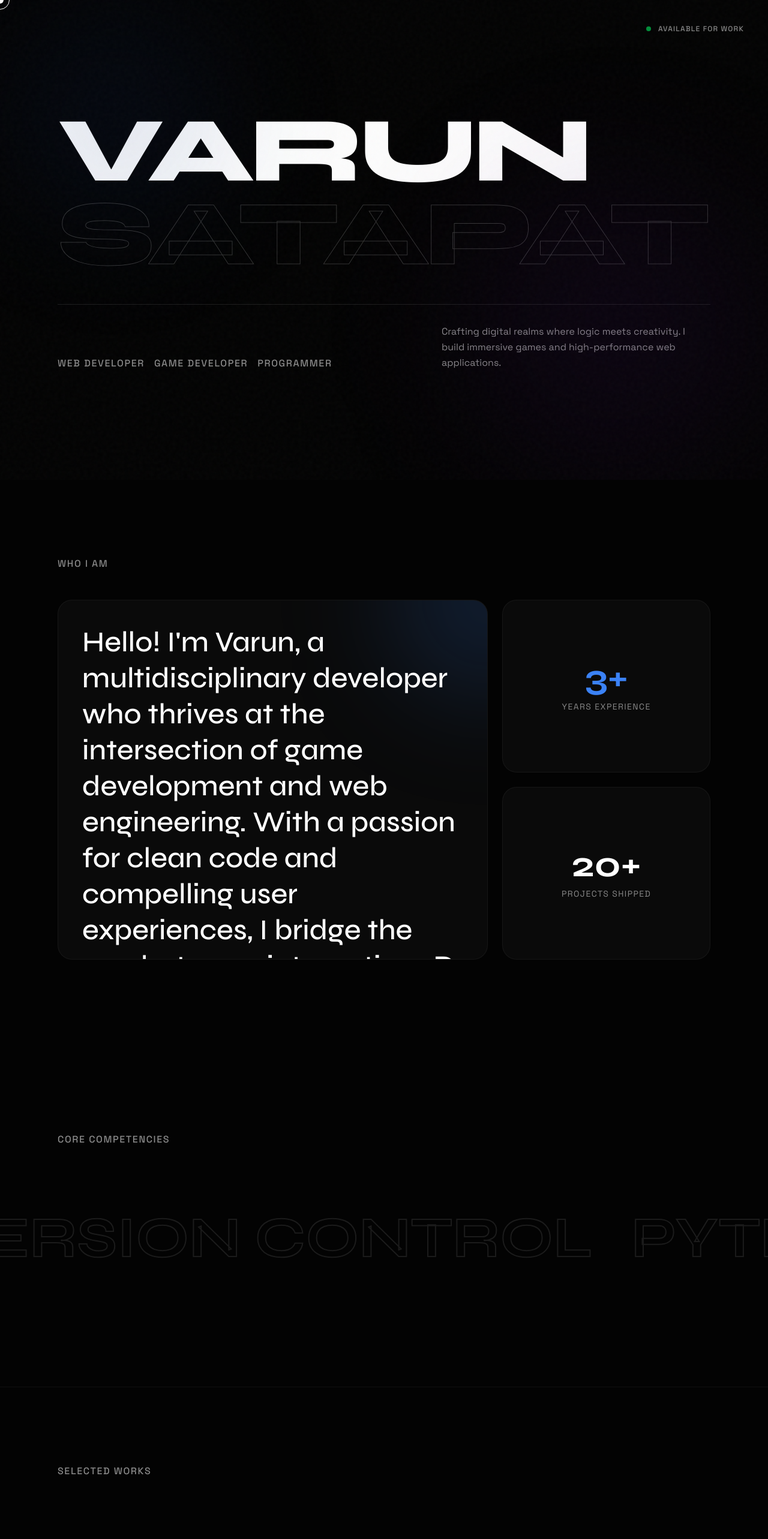
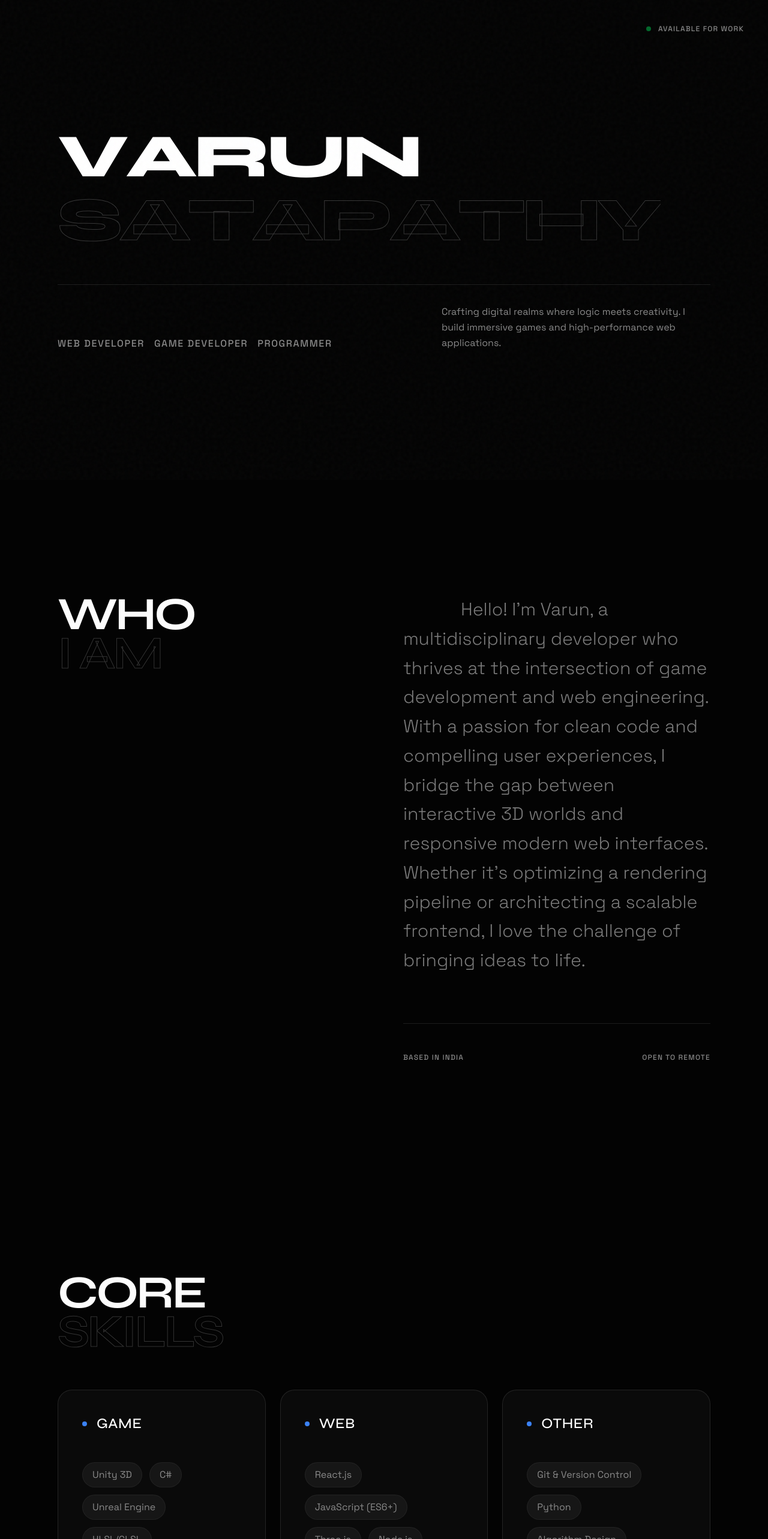
Before and after one commit to VeyronShark/portfolio, a React (Vite) app: page / in a window 1280 px wide. Shown: the top 2566 px of the page at 60% size. Built offline with nearby package versions, Linux system fonts and the light colour scheme.

Commit message:
refactor: Remove custom cursor, enhance Hero text animation, and redesign Projects section with sticky card layout.

```diff
--- a/src/App.jsx
+++ b/src/App.jsx
@@ -5,13 +5,11 @@ import Skills from './components/Skills';
 import Projects from './components/Projects';
 import data from './data.json';
 
-import CustomCursor from './components/CustomCursor';
+
 
 function App() {
   return (
     <div className="App min-h-screen bg-background text-primary selection:bg-accent selection:text-white">
-      <CustomCursor />
-
       {/* Noise Texture */}
       <div className="noise-overlay" />
 
--- a/src/components/About.jsx
+++ b/src/components/About.jsx
@@ -7,51 +7,49 @@ gsap.registerPlugin(ScrollTrigger);
 
 const About = ({ data }) => {
   const container = useRef();
+  const textRef = useRef();
 
   useGSAP(() => {
-    gsap.from(".bento-item", {
+    const tl = gsap.timeline({
       scrollTrigger: {
         trigger: container.current,
-        start: "top 70%",
-      },
+        start: "top 75%",
+      }
+    });
+
+    tl.from(textRef.current, {
       y: 50,
       opacity: 0,
-      duration: 1,
-      stagger: 0.2,
+      duration: 1.5,
       ease: "power3.out"
     });
+
   }, { scope: container });
 
   return (
-    <section ref={container} className="py-32 px-6 md:px-24">
-      <div className="max-w-[1400px] mx-auto">
-        <h2 className="text-base text-secondary uppercase tracking-widest font-medium mb-12">Who I Am</h2>
+    <section ref={container} className="py-24 md:py-48 px-6 md:px-24 bg-background text-primary relative overflow-hidden">
+      <div className="max-w-[1400px] mx-auto grid grid-cols-1 md:grid-cols-2 gap-16 items-start">
 
-        <div className="grid grid-cols-1 md:grid-cols-12 gap-6 w-full h-auto md:h-[600px]">
-          {/* Main Bio Card */}
-          <div className="bento-item md:col-span-8 bg-surface rounded-3xl p-10 border border-white/5 hover:border-white/10 transition-colors flex flex-col justify-between group overflow-hidden relative">
-            <div className="absolute top-0 right-0 w-[300px] h-[300px] bg-accent/20 blur-[100px] rounded-full translate-x-1/2 -translate-y-1/2 group-hover:bg-accent/30 transition-colors duration-500"/>
+        {/* Left Column - Heading */}
+        <div className="relative">
+          <h2 className="text-[12vw] md:text-[6vw] font-display font-bold leading-[0.85] tracking-tighter uppercase sticky top-24 mix-blend-difference select-none">
+            <span className="block text-white">Who</span>
+            <span className="block text-stroke text-transparent">I Am</span>
+          </h2>
+        </div>
 
-            <h3 className="text-4xl md:text-5xl font-display font-medium leading-tight relative z-10">
-              {data.description}
-            </h3>
-            <div className="mt-8 flex gap-4">
-              <span className="px-4 py-2 rounded-full border border-white/20 text-sm uppercase tracking-wide">Developer</span>
-              <span className="px-4 py-2 rounded-full border border-white/20 text-sm uppercase tracking-wide">Designer</span>
-            </div>
-          </div>
+        {/* Right Column - Content */}
+        <div ref={textRef} className="flex flex-col gap-8">
+           <div className="text-xl md:text-2xl lg:text-3xl font-light leading-relaxed text-secondary/90 md:indent-24">
+             {data.description}
+           </div>
 
-          {/* Side Stats Card */}
-          <div className="bento-item md:col-span-4 flex flex-col gap-6 h-full">
-            <div className="bg-surface rounded-3xl p-8 border border-white/5 flex-grow flex flex-col justify-center items-center text-center group hover:border-white/10 transition-colors">
-              <span className="text-6xl font-display font-bold text-accent mb-2">3+</span>
-              <span className="text-secondary uppercase tracking-widest text-sm">Years Experience</span>
-            </div>
-            <div className="bg-surface rounded-3xl p-8 border border-white/5 flex-grow flex flex-col justify-center items-center text-center group hover:border-white/10 transition-colors">
-              <span className="text-6xl font-display font-bold text-white mb-2">20+</span>
-              <span className="text-secondary uppercase tracking-widest text-sm">Projects Shipped</span>
-            </div>
-          </div>
+           <div className="w-full h-[1px] bg-white/10 mt-12 mb-4"></div>
+
+           <div className="flex justify-between items-center text-xs uppercase tracking-widest text-secondary font-medium">
+             <span>Based in India</span>
+             <span>Open to Remote</span>
+           </div>
         </div>
       </div>
     </section>
--- a/src/components/Hero.jsx
+++ b/src/components/Hero.jsx
@@ -5,14 +5,18 @@ import { useGSAP } from '@gsap/react';
 const Hero = ({ data }) => {
   const container = useRef();
 
+  // Split name into words
+  const words = data.name.split(" ");
+
   useGSAP(() => {
     const tl = gsap.timeline();
 
-    tl.from(".hero-line", {
+    // Animate letters
+    tl.from(".hero-char", {
       y: 100,
       opacity: 0,
-      duration: 1.2,
-      stagger: 0.2,
+      duration: 1,
+      stagger: 0.03,
       ease: "power4.out",
       delay: 0.5
     })
@@ -20,7 +24,8 @@ const Hero = ({ data }) => {
       opacity: 0,
       x: -20,
       duration: 0.8,
-      stagger: 0.2
+      stagger: 0.2,
+      ease: "power2.out"
     }, "-=0.5")
     .from(".hero-status", {
       scale: 0,
@@ -37,10 +42,17 @@ const Hero = ({ data }) => {
         <span className="text-xs uppercase tracking-widest text-secondary font-medium">Available for work</span>
       </div>
 
-      <div className="max-w-[1400px]">
-        <h1 className="font-display font-extrabold text-[12vw] leading-[0.9] uppercase tracking-tighter mix-blend-difference mb-8">
-          <div className="overflow-hidden"><span className="hero-line block">Varun</span></div>
-          <div className="overflow-hidden"><span className="hero-line block text-stroke">Satapathy</span></div>
+      <div className="max-w-[1400px] z-10 w-full">
+        <h1 className="font-display font-extrabold text-[7vw] md:text-[8vw] leading-[0.9] uppercase tracking-tighter mix-blend-difference mb-8 text-white select-none">
+          {words.map((word, wordIndex) => (
+            <div key={wordIndex} className="overflow-hidden inline-block mr-[2vw] last:mr-0">
+               <span className={`block ${wordIndex === 1 ? 'text-stroke text-transparent' : 'text-white'}`}>
+                {word.split("").map((char, charIndex) => (
+                  <span key={charIndex} className="hero-char inline-block">{char}</span>
+                ))}
+              </span>
+            </div>
+          ))}
         </h1>
 
         <div className="flex flex-col md:flex-row gap-8 md:items-end justify-between mt-12 border-t border-white/10 pt-8">
@@ -57,9 +69,7 @@ const Hero = ({ data }) => {
         </div>
       </div>
 
-      {/* Background Decorative Elements */}
-      <div className="absolute bottom-0 right-0 w-[40vw] h-[40vw] bg-purple-900/10 rounded-full blur-[120px] pointer-events-none" />
-      <div className="absolute top-0 left-0 w-[30vw] h-[30vw] bg-blue-900/10 rounded-full blur-[100px] pointer-events-none" />
+
     </section>
   );
 };
--- a/src/components/Projects.jsx
+++ b/src/components/Projects.jsx
@@ -9,70 +9,90 @@ const Projects = ({ data }) => {
   const container = useRef();
 
   useGSAP(() => {
-    // Parallax effect for cards
-    const cards = gsap.utils.toArray('.project-card-premium');
+    const cards = gsap.utils.toArray(".project-card");
 
+    // Optional: Add a subtle scaling effect to cards as they stack
     cards.forEach((card, i) => {
-      gsap.from(card, {
+      ScrollTrigger.create({
+        trigger: card,
+        start: "top top",
+        end: "bottom top",
+        pin: true,
+        pinSpacing: false,
+        scrub: true,
+      });
+
+       // Scale down effect for cards as they get covered (optional, but requested "using scroll triggers" implies some animation)
+      gsap.to(card, {
+        scale: 0.9,
+        opacity: 0.5,
         scrollTrigger: {
             trigger: card,
-          start: "top bottom-=100",
-          end: "top center",
-          scrub: 1,
-        },
-        y: 100,
-        opacity: 0,
-        scale: 0.9,
-      });
+            start: "top top",
+            end: "bottom top",
+            scrub: true
+        }
+      })
     });
 
   }, { scope: container });
 
   return (
-    <section ref={container} className="py-32 px-6 md:px-24">
+    <section ref={container} className="py-24 md:py-48 px-6 md:px-24 bg-background">
       <div className="max-w-[1400px] mx-auto">
-        <h2 className="text-base text-secondary uppercase tracking-widest font-medium mb-16">Selected Works</h2>
+         {/* matched header style */}
+        <h2 className="text-[12vw] md:text-[6vw] font-display font-bold leading-[0.85] tracking-tighter uppercase mb-24 mix-blend-difference select-none">
+          <span className="block text-white">Selected</span>
+          <span className="block text-stroke text-transparent">Works</span>
+        </h2>
 
-        <div className="flex flex-col gap-32">
+        <div className="flex flex-col gap-12">
           {data.map((project, index) => (
             <div
               key={index}
-              className={`project-card-premium flex flex-col md:flex-row gap-12 md:gap-24 items-center ${index % 2 !== 0 ? 'md:flex-row-reverse' : ''}`}
+              className="project-card sticky top-24 min-h-[600px] md:h-[80vh] w-full bg-[#0a0a0a] border border-white/10 rounded-3xl overflow-hidden shadow-2xl origin-top"
+              style={{
+                  top: `calc(100px + ${index * 20}px)`, // Staggered sticky top
+                  zIndex: index + 1
+              }}
             >
-              {/* Image side */}
-              <div className="w-full md:w-3/5 group cursor-none">
-                <div className="overflow-hidden rounded-2xl relative">
+              <div className="h-full flex flex-col md:flex-row">
+
+                {/* Image Section */}
+                <div className="w-full md:w-3/5 h-[400px] md:h-full relative overflow-hidden group">
                   <div className="absolute inset-0 bg-black/20 z-10 group-hover:opacity-0 transition-opacity duration-500" />
                   <img
                     src={project.image}
                     alt={project.title}
-                    className="w-full aspect-[16/9] object-cover transition-transform duration-700 group-hover:scale-105 filter grayscale group-hover:grayscale-0"
+                    className="w-full h-full object-cover transition-transform duration-700 group-hover:scale-105"
                   />
-
-                  {/* Floating View Button */}
-                  <div className="absolute top-1/2 left-1/2 -translate-x-1/2 -translate-y-1/2 w-24 h-24 bg-white/10 backdrop-blur-md rounded-full flex items-center justify-center opacity-0 group-hover:opacity-100 transition-opacity duration-300 z-20">
-                    <span className="text-sm uppercase font-bold tracking-widest">View</span>
-                  </div>
-                </div>
                 </div>
 
-              {/* Text side */}
-              <div className="w-full md:w-2/5 flex flex-col items-start">
-                <span className="text-accent text-sm md:text-base font-medium mb-4 uppercase tracking-widest px-3 py-1 border border-accent/20 rounded-full">
-                  {project.category}
-                </span>
-                <h3 className="text-4xl md:text-5xl font-display font-medium mb-6">
+                {/* Content Section */}
+                <div className="w-full md:w-2/5 p-8 md:p-12 flex flex-col justify-between">
+                    <div>
+                        <div className="flex items-center justify-between mb-8">
+                            <span className="text-secondary text-sm uppercase tracking-widest border border-white/10 px-3 py-1 rounded-full">{project.category}</span>
+                            <span className="text-secondary/50 font-display text-4xl font-bold">0{index + 1}</span>
+                        </div>
+
+                        <h3 className="text-3xl md:text-5xl font-display font-medium mb-6 leading-tight">
                             {project.title}
                         </h3>
-                <p className="text-secondary text-lg leading-relaxed mb-8">
+
+                        <p className="text-secondary/80 text-lg leading-relaxed mb-8">
                             {project.description}
                         </p>
+                    </div>
+
                     <a
                       href={project.link}
-                  className="text-white text-sm uppercase tracking-widest border-b border-white/30 pb-1 hover:border-white transition-colors"
+                      className="inline-flex items-center gap-2 text-white text-sm uppercase tracking-widest group/link hover:text-accent transition-colors"
                     >
-                  See Case Study
+                      <span>View Project</span>
+                      <span className="text-lg group-hover/link:translate-x-1 transition-transform">→</span>
                     </a>
+                </div>
               </div>
             </div>
           ))}
--- a/src/components/Skills.jsx
+++ b/src/components/Skills.jsx
@@ -7,54 +7,58 @@ gsap.registerPlugin(ScrollTrigger);
 
 const Skills = ({ data }) => {
   const container = useRef();
-  const marqueeRef = useRef();
+
+  const categories = Object.entries(data);
 
   useGSAP(() => {
-    // Reveal animation
-    gsap.from(".skills-title", {
+    gsap.from(".skill-category", {
       scrollTrigger: {
         trigger: container.current,
-        start: "top 80%",
+        start: "top 75%",
       },
       y: 50,
       opacity: 0,
-      duration: 1,
+      duration: 0.8,
+      stagger: 0.2,
       ease: "power3.out"
     });
-
-    // Infinite Marquee
-    const tl = gsap.timeline({ repeat: -1 });
-    tl.to(marqueeRef.current, {
-      xPercent: -50,
-      duration: 20,
-      ease: "none",
-    });
-
   }, { scope: container });
 
-  // Flatten all skills into a single array for the marquee
-  const allSkills = Object.values(data).flat();
+  return (
+    <section ref={container} className="py-24 md:py-40 px-6 md:px-24">
+      <div className="max-w-[1400px] mx-auto">
+        <h2 className="text-[12vw] md:text-[6vw] font-display font-bold leading-[0.85] tracking-tighter uppercase mb-16 mix-blend-difference select-none">
+          <span className="block text-white">Core</span>
+          <span className="block text-stroke text-transparent">Skills</span>
+        </h2>
 
-  return (
-    <section ref={container} className="py-40 overflow-hidden relative border-b border-white/5">
-      <div className="px-6 md:px-24 mb-16">
-        <h2 className="skills-title text-base text-secondary uppercase tracking-widest font-medium mb-4">Core Competencies</h2>
+        {/* Carousel / Grid Container */}
+        {/* Using a flex container that acts as a slider if content overflows, but fits 3 perfectly now */}
+        <div className="grid grid-cols-1 md:grid-cols-3 gap-6 w-full">
+          {categories.map(([category, skillList], index) => (
+            <div
+              key={index}
+              className="skill-category bg-surface border border-white/10 rounded-3xl p-8 md:p-10 flex flex-col gap-8 hover:border-white/20 transition-colors group"
+            >
+              {/* Category Header */}
+              <div className="flex items-center gap-4 mb-4">
+                <span className="w-2 h-2 rounded-full bg-accent group-hover:scale-150 transition-transform duration-300"></span>
+                <h3 className="text-2xl font-display font-medium uppercase tracking-wide text-white">
+                  {category}
+                </h3>
               </div>
 
-      <div className="relative flex overflow-hidden whitespace-nowrap py-10">
-        <div ref={marqueeRef} className="flex gap-16 items-center">
-          {/* Duplicate list for infinite effect - 4 sets to be safe */}
-          {[...Array(4)].map((_, setIndex) => (
-            <div key={setIndex} className="flex gap-16 items-center">
-              {allSkills.map((skill, index) => (
+              {/* Skills List */}
+              <div className="flex flex-wrap gap-3">
+                {skillList.map((skill, i) => (
                   <span
-                  key={`${setIndex}-${index}`}
-                  className="text-6xl md:text-8xl font-display font-bold uppercase text-transparent stroke-text opacity-50 hover:opacity-100 transition-opacity duration-300"
-                  style={{ WebkitTextStroke: '2px rgba(255,255,255,0.2)' }}
+                    key={i}
+                    className="px-4 py-2 rounded-full border border-white/5 bg-white/5 text-sm md:text-base text-secondary hover:text-white hover:bg-white/10 transition-colors cursor-default"
                   >
                     {skill}
                   </span>
                 ))}
+              </div>
             </div>
           ))}
         </div>
--- a/src/index.css
+++ b/src/index.css
@@ -11,7 +11,7 @@
   --font-sans: 'Space Grotesk', system-ui, sans-serif;
   --font-display: 'Syne', sans-serif;
 
-  --cursor-size: 20px;
+
 }
 
 body {
@@ -19,7 +19,7 @@ body {
   color: var(--color-primary);
   font-family: var(--font-sans);
   overflow-x: hidden;
-  cursor: none; /* Hide default cursor for custom one */
+
 }
 
 /* Custom Scrollbar */
```
Also changed, not shown: src/components/CustomCursor.jsx (deleted, +0 -67 lines). Lines whose indentation alone changed are shown as unchanged.
